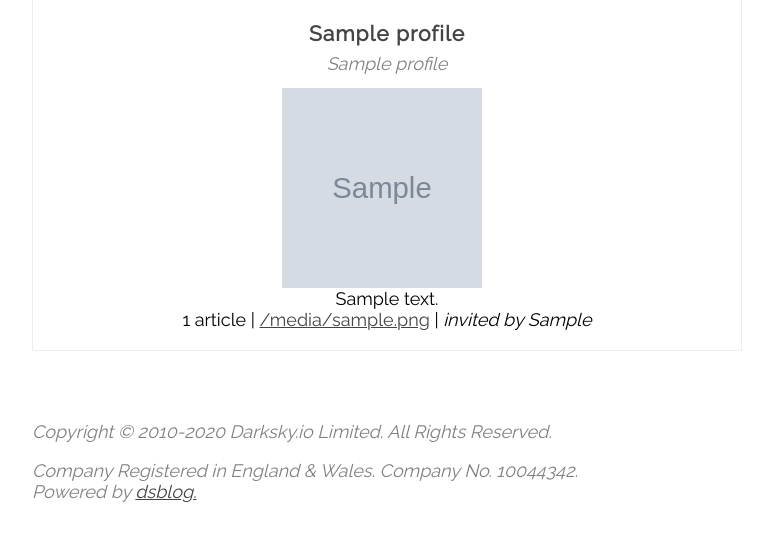
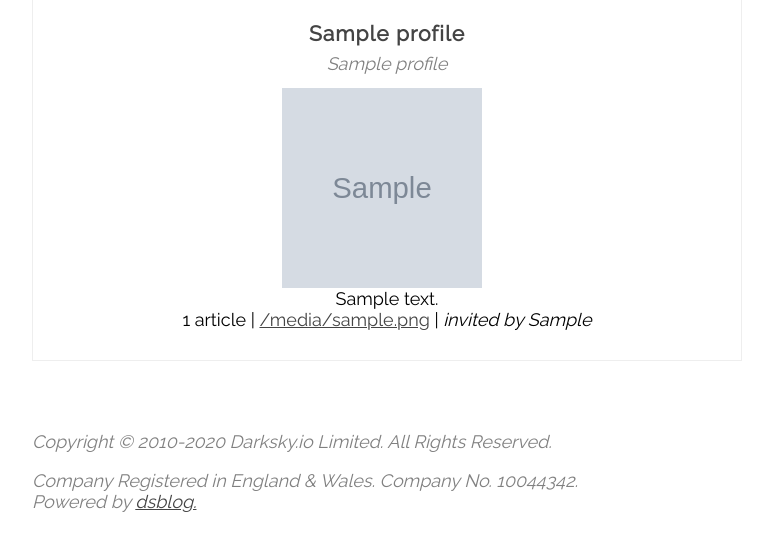
Before and after one commit to naggie/dsblog, a Python web app: template dsblog/templates/about.html in a window 1280 px wide. Shown: the part 539-1077 px from the top of the page, without its empty margins (253-1026 px from the left). Before the commit the page ends 1041 px from the top, so only its background shows below. Run offline with Jinja, Linux system fonts and the light colour scheme; the template is opened without the code that fills it: most values are stand-ins (such as "Sample title", 1, 10 or a date in 2020); grey boxes marked "Sample" are stand-in pictures.

Commit message:
better profilepadding

```diff
--- a/dsblog/static/main.css
+++ b/dsblog/static/main.css
@@ -148,7 +148,7 @@ hr {
     padding-bottom:30px;
     vertical-align:top;
     box-sizing:border-box;
-    padding:0 20px 20px 20px;
+    padding:0 60px 30px 60px;
     border:1px solid #eee;
     margin:70px 0;
     text-align:center;
@@ -202,7 +202,7 @@ a:active { outline: none; }
     }
 
     .profiles .profile {
-        padding-bottom:30px;
+        padding:0 15px 15px 15px;
         margin-bottom:50px;
         display:inline-block;
         width:100%;
```
